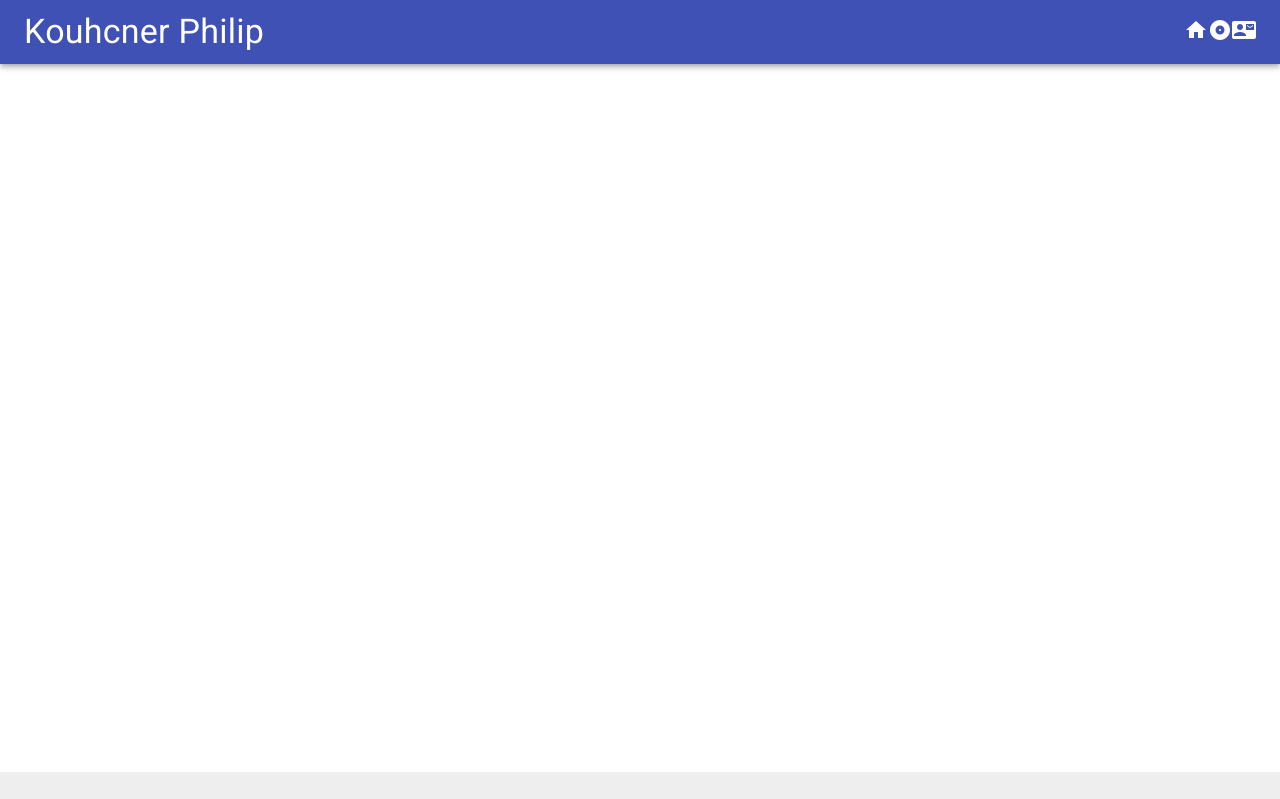
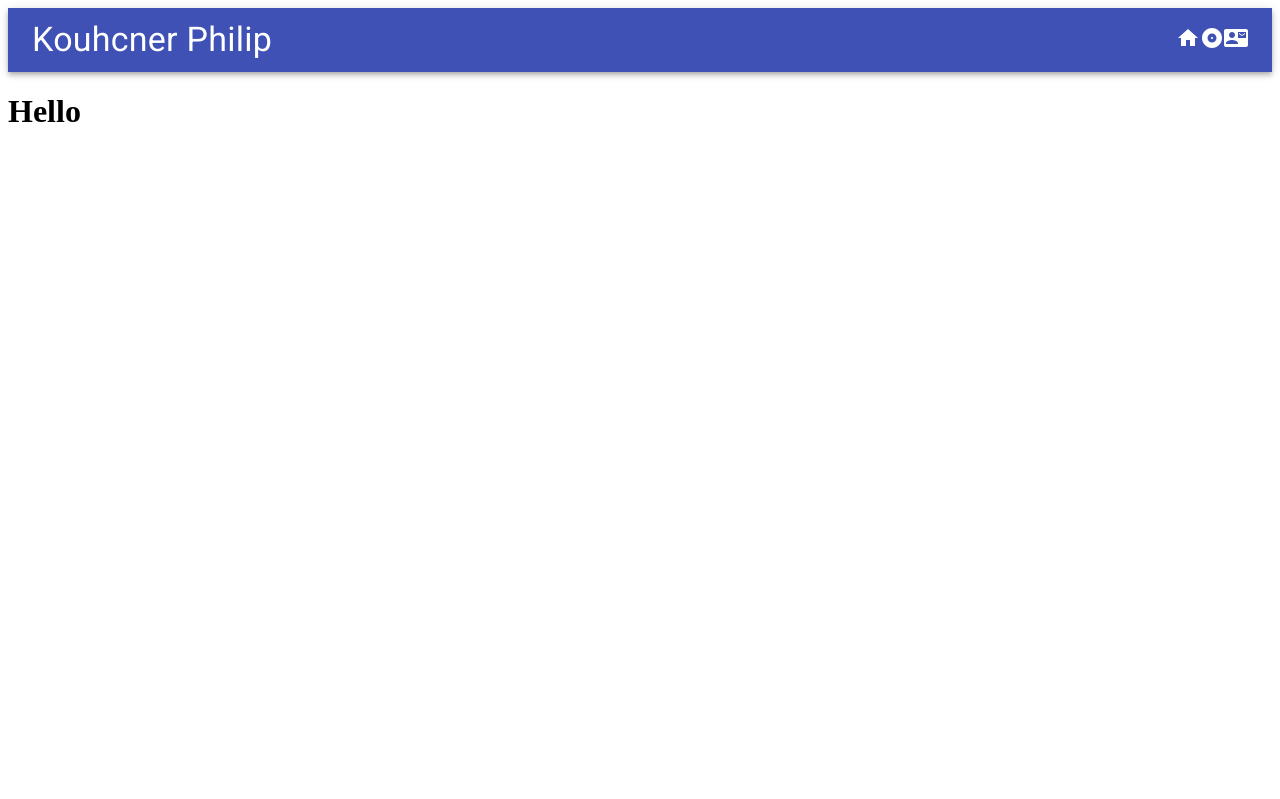
Before and after one commit to PhilipK-webdev/React_Portfolio, a React (Create React App) app: page /about in a window 1280 px wide. Shown: the top 799 px of the page. Built offline with nearby package versions, Linux system fonts and the light colour scheme; a web font is replaced by a local one.

Commit message:
add about route

```diff
--- a/src/App.css
+++ b/src/App.css
@@ -1,6 +1,6 @@
-html,
+/* html,
 body {
-  height: 100%;
+  height: 100vh;
   font-family: sans-serif;
 }
 
@@ -25,4 +25,4 @@ body {
   text-align: center;
   background-color: tomato;
   color: white;
-}
+} */
--- a/src/App.js
+++ b/src/App.js
@@ -6,6 +6,7 @@ import Home from './component/Home';
 import images from './images/ME.jpg'
 import Footer from './component/Footer';
 import Projects from './component/Projects';
+import About from './component/About';
 
 
 function App() {
@@ -17,8 +18,7 @@ function App() {
 
 
   return (
-    <div className="App">
-
+    <div >
       <Router>
         <Header />
         <Switch>
@@ -31,7 +31,9 @@ function App() {
           <Route exact path="/projects">
             <Projects />
           </Route>
-          {/* <Route exact path="/about" component={About} /> */}
+          <Route exact path="/about">
+            <About />
+          </Route>
         </Switch>
         <Footer />
       </Router>
--- /dev/null
+++ b/src/component/About.js
@@ -0,0 +1,11 @@
+import React from 'react'
+
+const About = () => {
+    return (
+        <div>
+            <h1>Hello</h1>
+        </div>
+    )
+}
+
+export default About
--- a/src/component/Header.js
+++ b/src/component/Header.js
@@ -5,6 +5,7 @@ import ContactMailIcon from '@material-ui/icons/ContactMail';
 import AlbumIcon from '@material-ui/icons/Album';
 import { makeStyles } from "@material-ui/styles";
 import { Link } from "react-router-dom";
+import Tooltip from '@material-ui/core/Tooltip';
 
 const useStyles = makeStyles(() => ({
     typographyStyles: {
@@ -26,13 +27,19 @@ const Header = () => {
                     </Typography>
                     <div>
                         <Link to="/" style={{ color: "white" }} >
-                            <HomeIcon />
+                            <Tooltip title="Home" arrow>
+                                <HomeIcon />
+                            </Tooltip>
                         </Link>
                         <Link to="/projects" style={{ color: "white" }}>
-                            <AlbumIcon />
+                            <Tooltip title="Projects" arrow>
+                                <AlbumIcon />
+                            </Tooltip>
                         </Link>
                         <Link to="/about" style={{ color: "white" }}>
-                            <ContactMailIcon />
+                            <Tooltip title="Contact" arrow>
+                                <ContactMailIcon />
+                            </Tooltip>
                         </Link>
                     </div>
                 </Toolbar>
```
